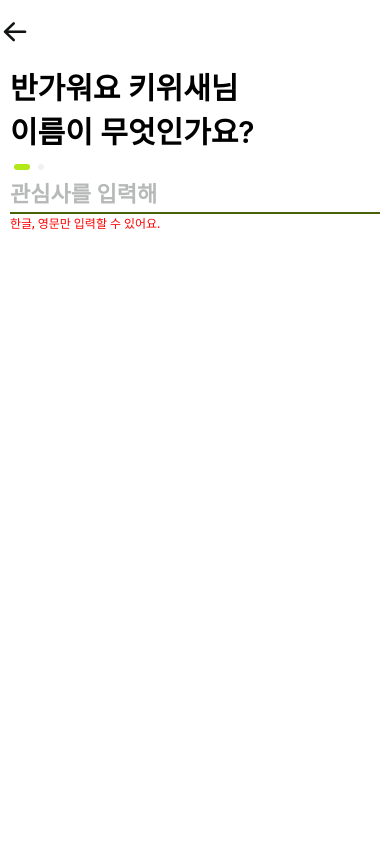
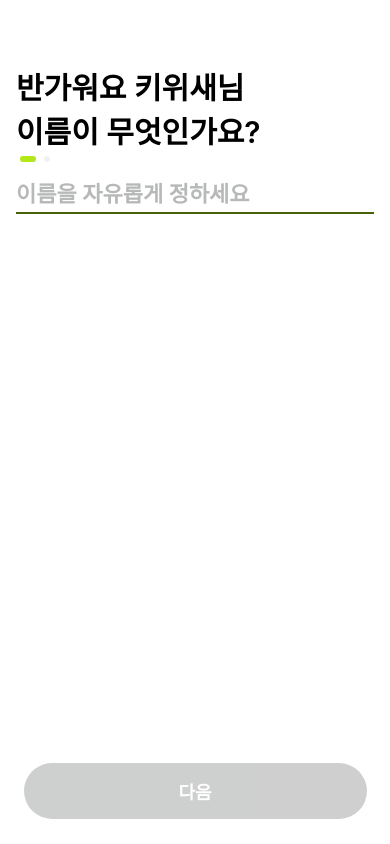
Before and after one commit to CCC-org/keewe-app, a React Native app: screen /NicknameCreation in a window 390 px wide. Built offline with nearby package versions, Linux system fonts and the light colour scheme.

Commit message:
changed conditionals

```diff
--- a/App.tsx
+++ b/App.tsx
@@ -54,6 +54,7 @@ export default function App() {
                   headerTitleStyle: {
                     fontSize: 16,
                   },
+                  headerShadowVisible: false,
                   animationDuration: 1000,
                 }}
               >
@@ -62,15 +63,10 @@ export default function App() {
                   screenOptions={{
                     headerStyle: { backgroundColor: 'white' },
                     title: '',
-                    headerShadowVisible: false,
                   }}
                 >
                   <Stack.Screen name="Root" component={RootScreen} options={{ title: 'Root' }} />
-                  <Stack.Screen
-                    name="NicknameCreation"
-                    component={NicknameCreationScreen}
-                    options={headerOptions}
-                  />
+
                   <Stack.Screen name="SignUp" component={SignUpScreen} options={headerOptions} />
                   <Stack.Screen name="Login" component={LoginScreen} options={headerOptions} />
                   <Stack.Screen
@@ -103,7 +99,16 @@ export default function App() {
                   />
                 </Stack.Group>
                 {/* 온보딩 그룹 */}
-                <Stack.Group>
+                <Stack.Group
+                  screenOptions={{
+                    title: '',
+                  }}
+                >
+                  <Stack.Screen
+                    name="NicknameCreation"
+                    component={NicknameCreationScreen}
+                    options={headerOptions}
+                  />
                   <Stack.Screen
                     name="ServiceIntroOne"
                     component={ServiceIntroOneScreen}
--- a/src/components/texts/HeaderText.tsx
+++ b/src/components/texts/HeaderText.tsx
@@ -12,7 +12,7 @@ const HeaderText = ({ header, subTitle }: HeaderTextProps) => {
   return (
     <View>
       <Text style={styles.header}>{header}</Text>
-      <Text style={styles.subTitle}>{subTitle}</Text>
+      {subTitle && <Text style={styles.subTitle}>{subTitle}</Text>}
     </View>
   );
 };
--- a/src/screens/onboarding/NicknameCreationScreen.tsx
+++ b/src/screens/onboarding/NicknameCreationScreen.tsx
@@ -1,9 +1,10 @@
+/* eslint-disable quotes */
 import { View, StyleSheet } from 'react-native';
-import React, { useState, useEffect } from 'react';
+import React, { useState, useEffect, useLayoutEffect } from 'react';
 import TextInputDetail from '../../components/texts/TextInputDetail';
-import HeaderRightButton from '../../components/header/HeaderRightButton';
 import HeaderText from '../../components/texts/HeaderText';
 import Stepper from '../../components/stepper/Stepper';
+import ConditionalButton from '../../components/buttons/ConditionalButton';
 
 const NicknameCreationScreen = ({ navigation }) => {
   const [nickname, setNickname] = useState<string>('');
@@ -13,22 +14,52 @@ const NicknameCreationScreen = ({ navigation }) => {
       setErrorMessage('8자 이내로 입력하세요.');
     } else if (nickname.includes(' ')) {
       setErrorMessage('띄어쓰기는 입력할 수 없어요.');
-    } else if (!/^[a-zA-Zㄱ-ㅎ|ㅏ-ㅣ|가-힣]+$/.test(nickname))
-      setErrorMessage('한글, 영문만 입력할 수 있어요.');
+    }
+    // 닉네임에 특수문자 가능??
+    // else if (!/^[a-zA-Zㄱ-ㅎ|ㅏ-ㅣ|가-힣]+$/.test(nickname))
+    //   setErrorMessage('한글, 영문만 입력할 수 있어요.');
     else setErrorMessage('');
   }, [nickname]);
 
+  function handleNextScreen() {
+    navigation.navigate('InterestChooseTemp');
+  }
+
+  useLayoutEffect(() => {
+    navigation.setOptions({
+      headerLeft: () => null,
+    });
+  });
+
   return (
     <View style={styles.container}>
-      {/* eslint-disable-next-line quotes */}
+      <View>
+        <View
+          style={{
+            height: 90,
+            justifyContent: 'space-between',
+            marginBottom: 20,
+          }}
+        >
           <HeaderText header={`반가워요 키위새님\n이름이 무엇인가요?`} />
           <Stepper currentStep={1} totalStep={2} />
+        </View>
+
+        <View style={{ marginTop: 0 }}>
           <TextInputDetail
             inputValue={nickname}
             setInputValue={setNickname}
-        placeholder={'관심사를 입력해'}
+            placeholder={'이름을 자유롭게 정하세요'}
             letterLimit={8}
             errorMessage={errorMessage}
+          />
+        </View>
+      </View>
+      <ConditionalButton
+        isActive={!errorMessage.length && nickname.length > 0}
+        onPress={handleNextScreen}
+        text={'다음'}
+        width={343}
       />
     </View>
   );
@@ -36,10 +67,11 @@ const NicknameCreationScreen = ({ navigation }) => {
 
 const styles = StyleSheet.create({
   container: {
-    paddingHorizontal: 10,
-    // flexDirection: 'column',
-    // alignItems: 'flex-start',
-    // justifyContent: 'center',
+    flex: 1,
+    paddingHorizontal: 16,
+    flexDirection: 'column',
+    justifyContent: 'space-between',
+    height: 400,
   },
 });
 
```
Lines whose indentation alone changed are shown as unchanged.
